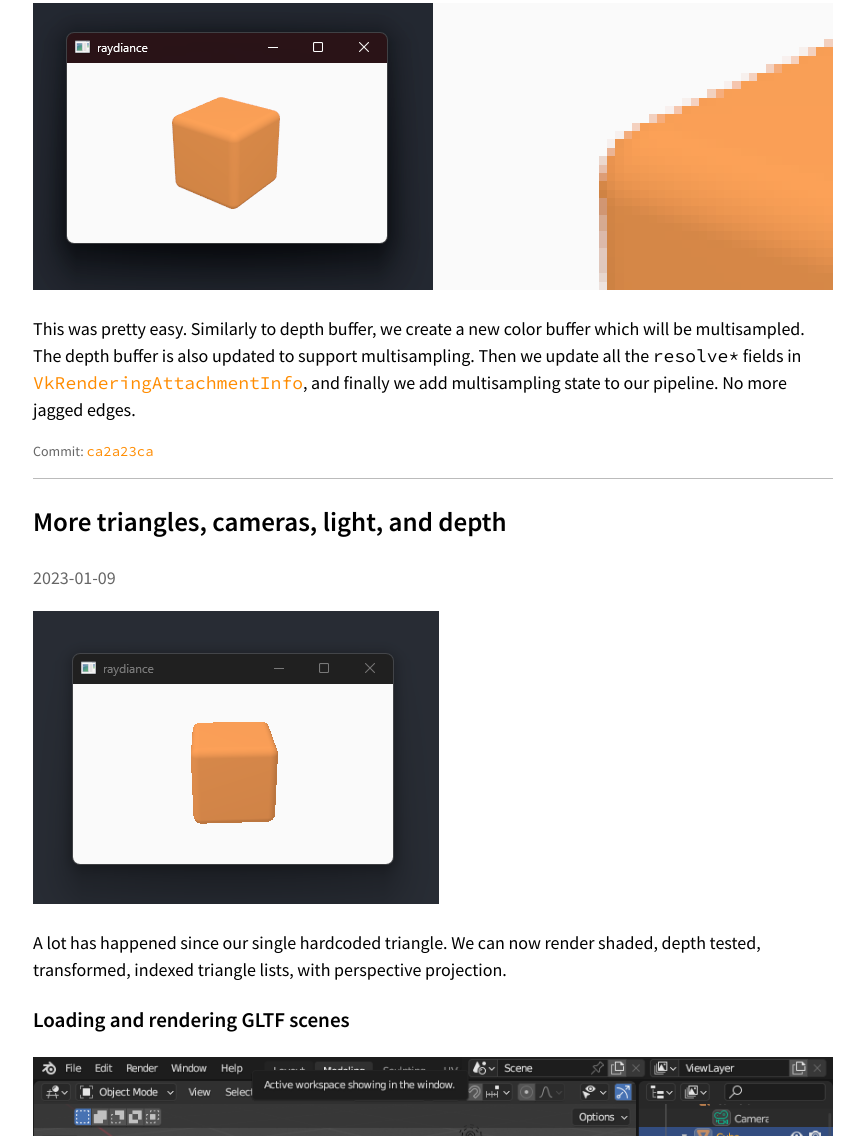
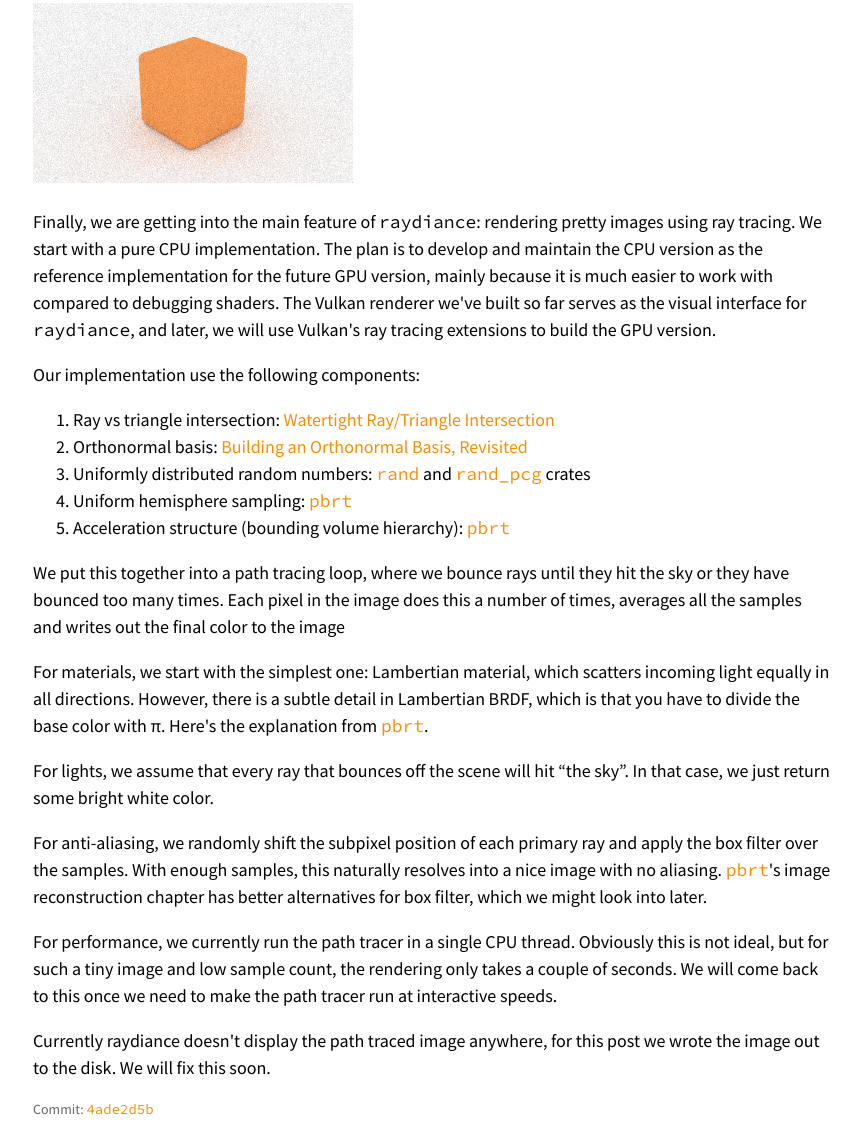
Before and after one commit to phoekz/raydiance, a plain HTML site: page docs/blog/index.html in a window 1280 px wide. Shown: the part 236-1372 px from the top of the page, without its empty margins (207-1071 px from the left). Drawn offline with Linux system fonts and the light colour scheme.

Commit message:
Blog: new post

```diff
--- a/docs/blog/index.html
+++ b/docs/blog/index.html
@@ -85,6 +85,89 @@
 
         <!-- Posts -->
         <article>
+            <h2>Path tracing on CPU</h2>
+            <div class="article-date">2023-01-11</div>
+
+            <img src="images/20230111-231544.png" title="Rendered with 64 spp">
+
+            <p>
+                Finally, we are getting into the main feature of
+                <code>raydiance</code>: rendering pretty images using ray
+                tracing. We start with a pure CPU implementation. The plan is to
+                develop and maintain the CPU version as the reference
+                implementation for the future GPU version, mainly because it is
+                much easier to work with compared to debugging shaders. The
+                Vulkan renderer we've built so far serves as the visual
+                interface for
+                <code>raydiance</code>, and later, we will use Vulkan's ray
+                tracing extensions to build the GPU version.
+            </p>
+
+            <p>
+                Our implementation use the following components:
+            </p>
+
+            <ol>
+                <li>Ray vs triangle intersection: <a href="https://jcgt.org/published/0002/01/05/">Watertight Ray/Triangle Intersection</a></li>
+                <li>Orthonormal basis: <a href="https://jcgt.org/published/0006/01/01/">Building an Orthonormal Basis, Revisited</a></li>
+                <li>Uniformly distributed random numbers: <a href="https://crates.io/crates/rand"><code>rand</code></a> and <a href="https://crates.io/crates/rand_pcg"><code>rand_pcg</code></a> crates</li>
+                <li>Uniform hemisphere sampling: <a href="https://www.pbr-book.org/3ed-2018/Monte_Carlo_Integration/2D_Sampling_with_Multidimensional_Transformations#UniformlySamplingaHemisphere"><code>pbrt</code></a></li>
+                <li>Acceleration structure (bounding volume hierarchy): <a href="https://www.pbr-book.org/3ed-2018/Primitives_and_Intersection_Acceleration/Bounding_Volume_Hierarchies"><code>pbrt</code></a></li>
+            </ol>
+
+            <p>
+                We put this together into a path tracing loop, where we bounce
+                rays until they hit the sky or they have bounced too many times.
+                Each pixel in the image does this a number of times, averages
+                all the samples and writes out the final color to the image
+            </p>
+
+            <p>
+                For materials, we start with the simplest one: Lambertian
+                material, which scatters incoming light equally in all
+                directions. However, there is a subtle detail in Lambertian
+                BRDF, which is that you have to divide the base color with π.
+                Here's the explanation from <a href="https://www.pbr-book.org/3ed-2018/Reflection_Models/Lambertian_Reflection"><code>pbrt</code></a>.
+            </p>
+
+            <p>
+                For lights, we assume that every ray that bounces off the scene
+                will hit “the sky”. In that case, we just return some bright
+                white color.
+            </p>
+
+            <p>
+                For anti-aliasing, we randomly shift the subpixel position of
+                each primary ray and apply the box filter over the samples. With
+                enough samples, this naturally resolves into a nice image with
+                no aliasing. <a href="https://www.pbr-book.org/3ed-2018/Sampling_and_Reconstruction/Image_Reconstruction"><code>pbrt</code></a>'s
+                image reconstruction chapter has better alternatives for box
+                filter, which we might look into later.
+            </p>
+
+            <p>
+                For performance, we currently run the path tracer in a single
+                CPU thread. Obviously this is not ideal, but for such a tiny
+                image and low sample count, the rendering only takes a couple of
+                seconds. We will come back to this once we need to make the path
+                tracer run at interactive speeds.
+            </p>
+
+            <p>
+                Currently raydiance doesn't display the path traced image
+                anywhere, for this post we wrote the image out to the disk. We
+                will fix this soon.
+            </p>
+
+            <div class="commit">
+                Commit:
+                <a href="https://github.com/phoekz/raydiance/commit/4ade2d5b2acc3da8fabb5d275b9152171ed01ea9">
+                    <code>4ade2d5b</code>
+                </a>
+            </div>
+        </article>
+
+        <article>
             <h2>Adding multisampled anti-aliasing (MSAA)</h2>
             <div class="article-date">2023-01-10</div>
 
@@ -94,8 +177,7 @@
                 This was pretty easy. Similarly to depth buffer, we create a new
                 color buffer which will be multisampled. The depth buffer is
                 also updated to support multisampling. Then we update all the
-                <code>resolve*</code> fields in <a
-                    href="https://registry.khronos.org/vulkan/specs/1.3-extensions/man/html/VkRenderingAttachmentInfo.html"><code>VkRenderingAttachmentInfo</code></a>,
+                <code>resolve*</code> fields in <a href="https://registry.khronos.org/vulkan/specs/1.3-extensions/man/html/VkRenderingAttachmentInfo.html"><code>VkRenderingAttachmentInfo</code></a>,
                 and finally we add multisampling state to our pipeline. No more
                 jagged edges.
             </p>
```
Also changed, not shown: docs/blog/images/20230111-231544.png (added).
